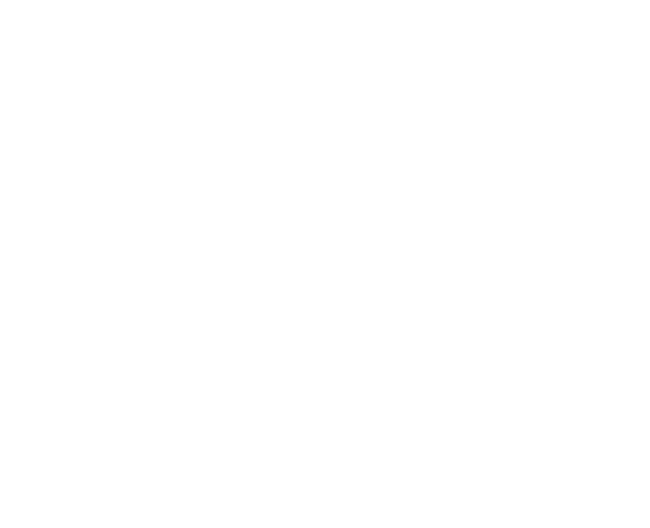
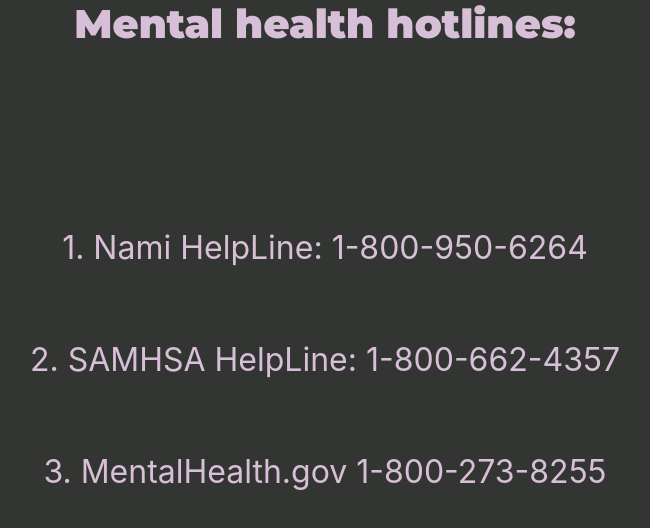
Before and after one commit to Markopolo619/Mental-Health-Blog, a plain HTML site: page src/contact.html in a window 1280 px wide. Shown: the whole page, without its empty margins (315-965 px from the left). Drawn offline with nearby package versions, Linux system fonts and the light colour scheme.

Commit message:
Finished contact.html

```diff
--- a/src/contact.html
+++ b/src/contact.html
@@ -16,10 +16,30 @@
     integrity="sha384-JZR6Spejh4U02d8jOt6vLEHfe/JQGiRRSQQxSfFWpi1MquVdAyjUar5+76PVCmYl"
     crossorigin="anonymous"></script>
   <link href="https://fonts.googleapis.com/css?family=Playfair+Display:700,900" rel="stylesheet" />
-
+  <link rel="preconnect" href="https://fonts.gstatic.com">
+<link href="https://fonts.googleapis.com/css2?family=Poppins&display=swap" rel="stylesheet">
+  <link rel="stylesheet" href="contact.css">
     <title>Healthline | Contact</title>
 </head>
-<body>
-
+<body style="color: #333533;">
+  <div class="main">
+    <center><h1 style="color: thistle;font-family: 'Montserrat',sans-serif;">Mental health hotlines:</h1></center>
+    <br>
+    <br>
+    <br>
+    <br>
+    <br>
+    <br>
+    <br>
+    <center>
+      <p style="color: thistle; font-size: 2em;">1. Nami HelpLine: 1-800-950-6264 </p>
+      <br>
+      <br>
+      <p style="color: thistle; font-size: 2em;">2. SAMHSA HelpLine:  1-800-662-4357</p>
+      <br>
+      <br>
+      <p style="color: thistle; font-size: 2em;">3. MentalHealth.gov 1-800-273-8255</p>
+    </center>
+  </div>
 </body>
 </html>
```
